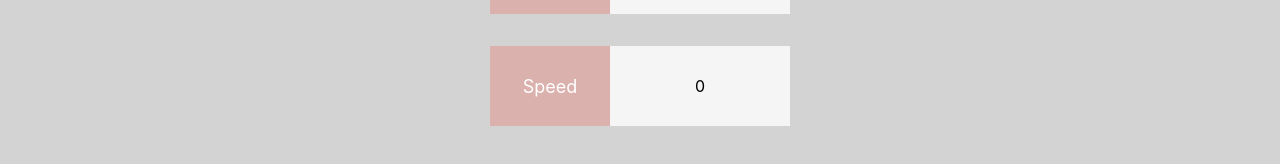
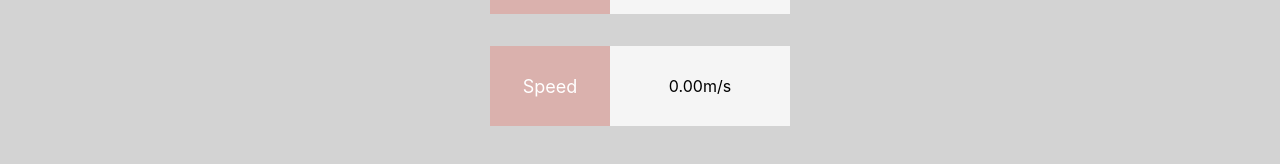
Before and after one commit to davekempsell/gold-medal-speed-calculator, a React (Create React App) app: page / in a window 1280 px wide. Shown: the part 482-646 px from the top of the page. Built offline with nearby package versions, Linux system fonts and the light colour scheme.

Commit message:
Speed component displays boat speed as m/s to two decimal places. null values in time input taken as 0

```diff
--- a/src/components/Speed.js
+++ b/src/components/Speed.js
@@ -1,12 +1,11 @@
 export function Speed(distance, time) {
 
-    console.log(time)
-    let mins = parseInt(time[0] * 60)
-    let secs = parseInt(time[1])
-    let tenths = parseFloat(time[2] / 10)
+    let mins = time[0] === '' ? 0 : parseInt(time[0] * 60)
+    let secs = time[1] === '' ? 0 : parseInt(time[1])
+    let tenths = time[2] === '' ? 0 : parseFloat(time[2] / 10)
     let total = parseFloat(mins + secs + tenths)
 
-    console.log(total)
+    let boatSpeed = total > 0 ? distance / total : 0
 
   return (
     <div className="speed">
@@ -14,7 +13,7 @@ export function Speed(distance, time) {
         Speed
       </div>
       <div className="speed-display">
-        {total}
+        {boatSpeed.toFixed(2)}m/s
       </div>
     </div>
   )
```
